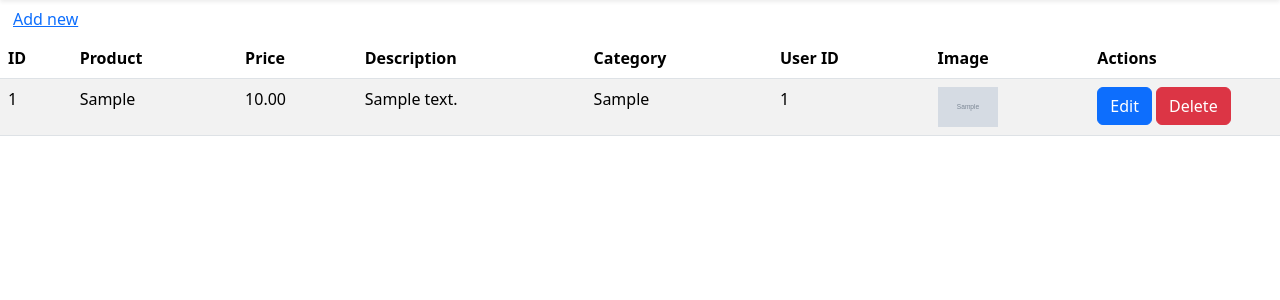
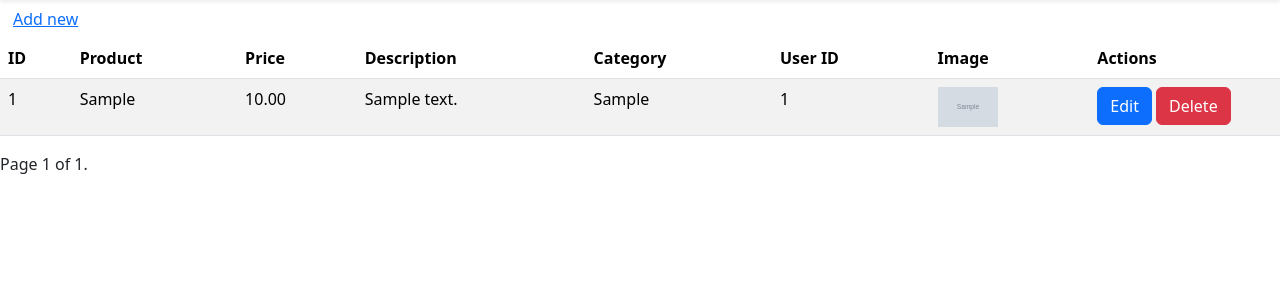
Before and after one commit to josecome/e-commerce-django, a Django app: a page that uses contents/templates/product.html in a window 1280 px wide. Shown: the part 56-356 px from the top of the page. Run offline with Django 4.2, Linux system fonts and the light colour scheme; tables that the repository leaves empty hold one stand-in row (values such as "Sample post"); grey boxes marked "Sample" are stand-in pictures; parts of the project's set-up code (start-up, migrations or seed data) failed here and were passed over.

Commit message:
Pagination added to the list of products

```diff
--- a/contents/decorators.py
+++ b/contents/decorators.py
@@ -1,9 +1,9 @@
 from django.contrib.auth.decorators import user_passes_test
 from django.core.exceptions import PermissionDenied
 from django.contrib.auth.models import User
-from .models import Project_Form_Meta, Project_Form
 
 def is_admin(user):
     return User.objects.filter(is_superuser=1).exists()
 
+
 admin_required = user_passes_test(is_admin)
--- a/contents/templates/product.html
+++ b/contents/templates/product.html
@@ -47,5 +47,22 @@
                 {% endfor %}
             </tbody>
         </table>
+        <div class="pagination">
+            <span class="step-links">
+                {% if products.has_previous %}
+                    <a href="?page=1">&laquo; first</a>
+                    <a href="?page={{ products.previous_page_number }}">previous</a>
+                {% endif %}
+
+                <span class="current">
+                    Page {{ products.number }} of {{ products.paginator.num_pages }}.
+                </span>
+
+                {% if products.has_next %}
+                    <a href="?page={{ products.next_page_number }}">next</a>
+                    <a href="?page={{ products.paginator.num_pages }}">last &raquo;</a>
+                {% endif %}
+            </span>
+        </div>
     </main>
 {% endblock content %}
--- a/contents/views.py
+++ b/contents/views.py
@@ -8,6 +8,7 @@ from .models import ProdCategory, Product, Cart
 from .forms import ProdCategoryForm
 from django.contrib import messages
 from django.utils.translation import gettext_lazy as _
+from django.core.paginator import Paginator
 from .utils import (
     send_activation_email,
     send_reset_password_email,
@@ -15,6 +16,7 @@ from .utils import (
     send_activation_change_email,
 )
 from .decorators import admin_required
+
 # Create your views here.
 def Home(request):
     form = ProdCategoryForm()
@@ -60,9 +62,11 @@ def ProductsForSaleList(request, category):
 
 def Products(request, category):
     category_id = int(ProdCategory.objects.get(category=category).pk)
-    data = Product.objects.filter(category_id=category_id).prefetch_related('category').all()
+    data = Paginator(Product.objects.filter(category_id=category_id).prefetch_related('category').all(), 8)
+    # page_number = request.GET.get("page")
+    data_obj = data.get_page(1)
 
-    return render(request, 'product.html', {'category': category, 'products': data})
+    return render(request, 'product.html', {'category': category, 'products': data_obj})
 
 
 def ProductForm(request):
```
